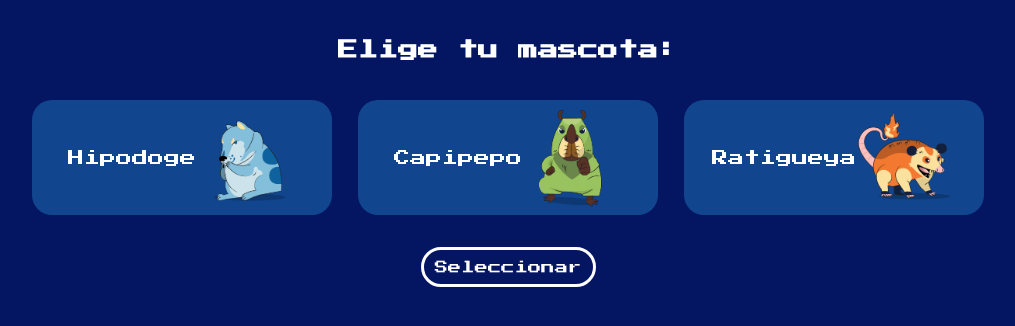
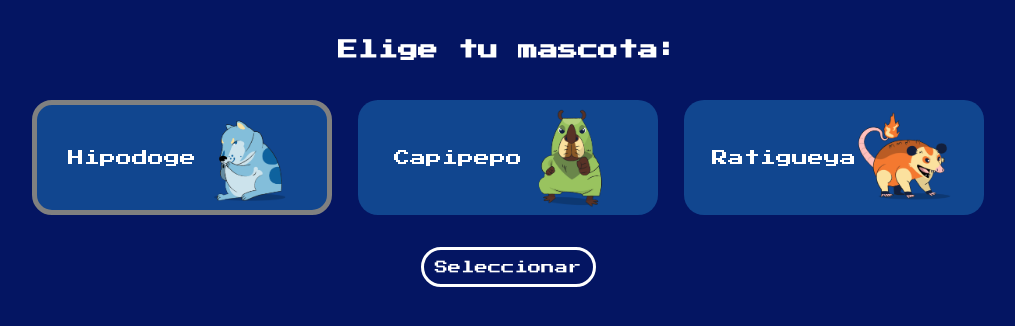
Before and after one commit to AgustinJ-Alvarez/Mokepon, a website: page public/index.html in a window 1280 px wide. In both pictures the pointer is over the label "Hipodoge". Shown: the part 70-396 px from the top of the page, without its empty margins (132-1147 px from the left). Drawn offline with Linux system fonts and the light colour scheme; no server answers.

Commit message:
Borde a los botones de mascota

```diff
--- a/public/styles.css
+++ b/public/styles.css
@@ -41,6 +41,11 @@ body {
   color: white;
   margin: 8px;
   margin-top: 24px;
+}
+
+.tarjeta-de-mokepon:hover{
+  border: 5px solid gray;
+  cursor: pointer;
 }
 
 #boton-mascota {
```
